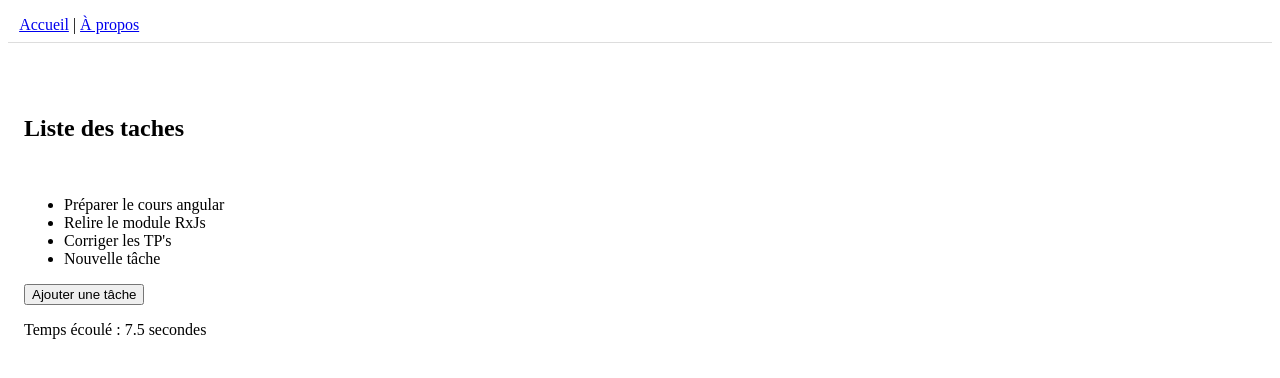
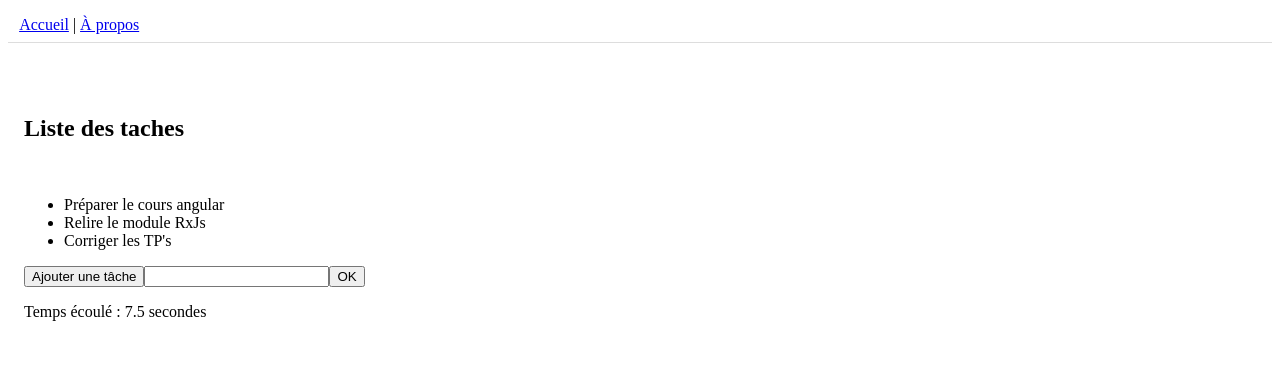
Before and after one commit to rob-lhuillier-edu/taskboard-pro, an Angular app: page / in a window 1280 px wide. Both pictures are taken after a click on the button "Ajouter une tâche". Shown: the top 378 px of the page. Built offline with nearby package versions, Linux system fonts and the light colour scheme.

Commit message:
Ajout champ pour titre tache

```diff
--- a/src/app/home/home.html
+++ b/src/app/home/home.html
@@ -12,6 +12,13 @@
     <p>Chargement des tâches...</p>
 }
 
-<button (click)="addTask('Nouvelle tâche')">Ajouter une tâche</button>
+
+<button (click)="displayField()" >Ajouter une tâche</button>
+@if (this.field) {
+    <label for="title"></label>
+    <input #title type="text" id="title">
+<button (click)="addTask(title.value)">OK</button>
+
+}
 
 <app-counter></app-counter>
--- a/src/app/home/home.ts
+++ b/src/app/home/home.ts
@@ -14,7 +14,6 @@ export class Home {
   taskService = inject(Task)
   tasks$ = this.taskService.tasks$;
   field = false;
-title: any;
 
   ngOnInit() {
     console.log('ngOnInit exécuté')
@@ -25,7 +24,7 @@ title: any;
     this.field = false;
   }
 
-  setField() {
+  displayField() {
     this.field = true;
   }
 }
```
